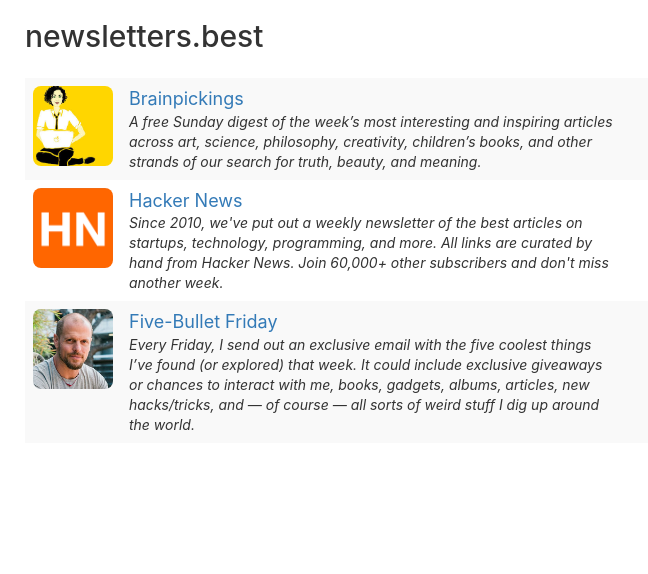
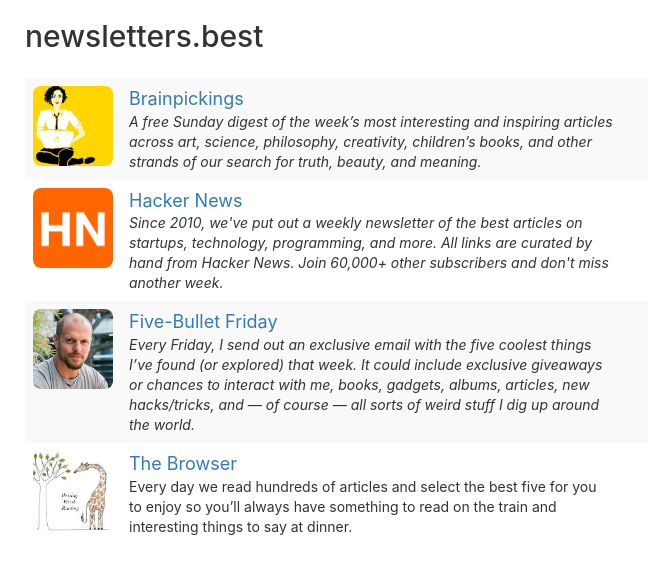
Before and after one commit to TimFinnigan/newsletters-best, a React (Create React App) app: page / in a window 1280 px wide. Shown: the top 574 px of the page, without its empty margins (0-648 px from the left). Built offline with nearby package versions, Linux system fonts and the light colour scheme.

Commit message:
add new entry

```diff
--- a/src/components/newsletterTable.js
+++ b/src/components/newsletterTable.js
@@ -3,6 +3,7 @@ import Table from "react-bootstrap/Table";
 import brainpickings from "./../images/newsletter-icons/brainpickings.jpg";
 import hackernews from "./../images/newsletter-icons/hacker-news.png";
 import fivebulletfriday from "./../images/newsletter-icons/five-bullet-friday.jpg";
+import thebrowser from "./../images/newsletter-icons/the-browser.jpg";
 
 class NewsletterComponent extends Component {
   render() {
@@ -92,6 +93,25 @@ class NewsletterComponent extends Component {
             <td></td>
             <td></td>
           </tr>
+          <tr>
+            <td>
+              <img class="newsletter-icon" src={thebrowser} alt="The Browser" />
+            </td>
+            <td>
+              <a
+                href="https://thebrowser.com/"
+                target="_blank"
+                rel="noopener noreferrer"
+              >
+                The Browser
+              </a>
+              Every day we read hundreds of articles and select the best five
+              for you to enjoy so you’ll always have something to read on the
+              train and interesting things to say at dinner.
+            </td>
+            <td></td>
+            <td></td>
+          </tr>
         </tbody>
       </Table>
     );
```
Also changed, not shown: src/images/newsletter-icons/the-browser.jpg (added).
